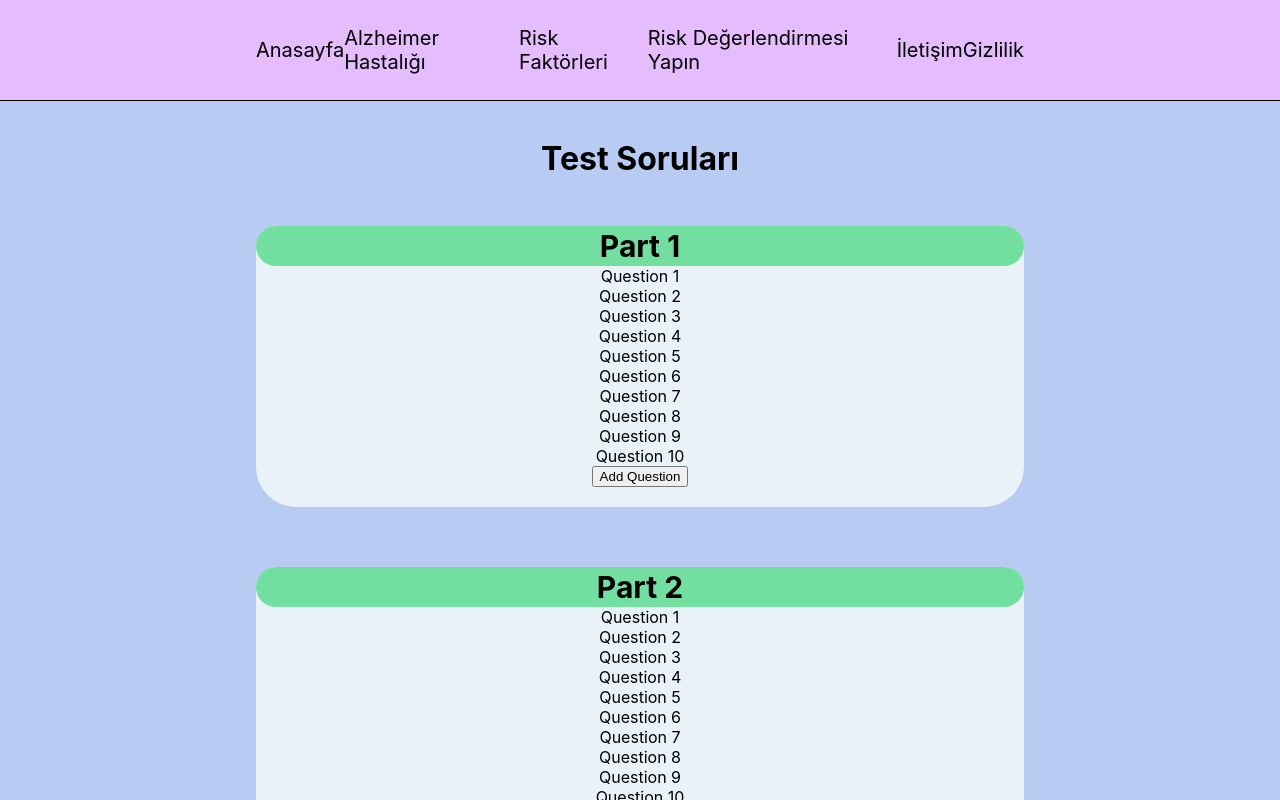
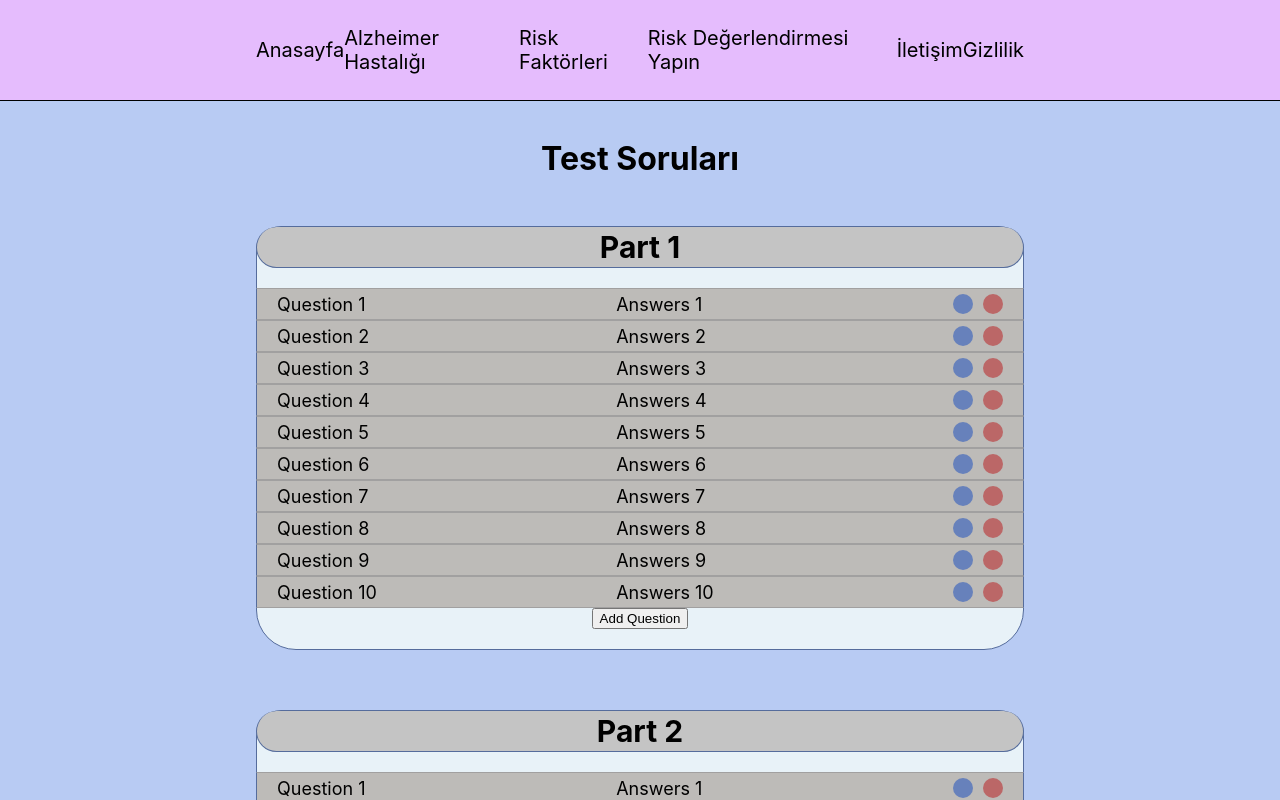
Before and after one commit to masgun17/Comp491, a React (Create React App) app in the folder my-app/: page /showTest in a window 1280 px wide. Shown: the top 800 px of the page. Built offline with nearby package versions, Linux system fonts and the light colour scheme.

Commit message:
some css stuff

```diff
--- a/my-app/src/pages/ShowTest.js
+++ b/my-app/src/pages/ShowTest.js
@@ -1,31 +1,34 @@
-import { useEffect } from "react";
 import { useNavigate } from "react-router-dom";
 
 const ShowTest = () => {
   const navigate = useNavigate();
 
   // I assumed that question details that we will fetch from db will be in double array format
-  let arr = [...Array(5)];
-  for( let index = 0 ; index < arr.length; index +=1) {
-    const arr2 = [...Array(10)];
-    arr[index] = arr2;
+  // Probably we will have to switch to useState structure when we fetch from db
+  let partArray = [...Array(5)];
+  for (let index = 0; index < partArray.length; index += 1) {
+    const questionsPerPart = [...Array(10)];
+    partArray[index] = questionsPerPart;
   }
-
-  console.log(arr);
   return (
     <div className="showTestPageLayout">
       <div className="informationPageDiv1" style={{ "grid-row-start": "1" }}>
         <h1>Test Soruları</h1>
       </div>
-
-      {arr.map((e,i) => (
+      {partArray.map((e, i) => (
         <div className="showTestDiv" >
           <div className="partHeader">
-          <h2>Part {i+1}</h2>
+            <h2>Part {i + 1}</h2>
           </div>
           {e.map((element, index) => (
             <div className="questionDetails">
-          Question {index + 1}
+              <div>Question {index + 1}</div>
+              <div>Answers {index + 1}</div>
+              <div className="questionButtonLayout">
+                <button className="editButton" />
+                <button className="deleteButton" />
+              </div>
+
             </div>
           )
           )}
@@ -37,12 +40,7 @@ const ShowTest = () => {
             Add Question
           </button>
         </div>
-      ))
-
-      }
-
-
-
+      ))}
     </div>
   );
 };
--- a/my-app/src/styles/styles.css
+++ b/my-app/src/styles/styles.css
@@ -149,26 +149,31 @@ a:-webkit-any-link {
   display: flex;
   flex-direction: column;
   /* justify-content: center; */
+  /* background-color: #E3F0E1; */
+  background-color: #e8f2f8;
+  border: 1px solid #556c9c;
   align-items: center;
   height: max-content;
   /* min-height: 260px; */
   margin: 30px 0px 30px 0px;
-  background-color: #e8f2f8;
+  /* background-color: #e8f2f8; */
   /* border: 1px solid #556c9c; */
   /* border-radius: 90px; */
   border-radius: 40px;
-  border-top-left-radius: 20px;
-  border-top-right-radius: 20px;
+  border-top-left-radius: 25px;
+  border-top-right-radius: 25px;
   padding: 0px 0px 20px 0px;
 }
 
 .partHeader {
   position: relative;
-  background-color: #72dfa1;
+  /* background-color: #72dfa1; */
+  background-color: #C4C4C4;
+  border: 1px solid #556c9c;
+  border-top: none;
   height: 40px;
   /* border: 1px solid black; */
   border-radius: 100px;
-  z-index: 0;
   display: flex;
   flex-direction: row;
   align-items: center;
@@ -177,4 +182,51 @@ a:-webkit-any-link {
   font-size: 20px;
   /* color: rgb(235, 217, 217) !important; */
   color: #000;
+  margin-bottom: 20px;
 }
+
+.questionDetails{
+  position: relative;
+  background-color: #bdbbb8;
+  height: max-content;
+  min-height: 30px;
+  display: flex;
+  flex-direction: row;
+  align-items: center;
+  justify-content: space-between;
+  font-size: 18px;
+  border: 1px solid rgb(161, 160, 160);
+  border-right: 1px solid #556c9c;
+  border-left: 1px solid #556c9c;
+  padding-left: 20px;
+  padding-right: 20px;
+  width: calc(100% - 40px);
+  grid-template-columns: 45% 45% 10%;
+  /* margin-bottom: 10px; */
+}
+
+.editButton {
+  height: 20px;
+  width: 20px;
+  background-color: #6781bb;
+  border: #6781bb;
+  border-radius: 50%;
+  /* display: inline-block; */
+}
+
+.deleteButton {
+  height: 20px;
+  width: 20px;
+  background-color: #bb6767;
+  border: #bb6767;
+  border-radius: 50%;
+  /* display: inline-block; */
+}
+
+.questionButtonLayout {
+  position: relative;
+  /* padding: 0% 20% 5% 20%; */
+  display: grid;
+  grid-template-columns: auto auto;
+  grid-gap: 10px;
+}
```
Lines whose indentation alone changed are shown as unchanged.
